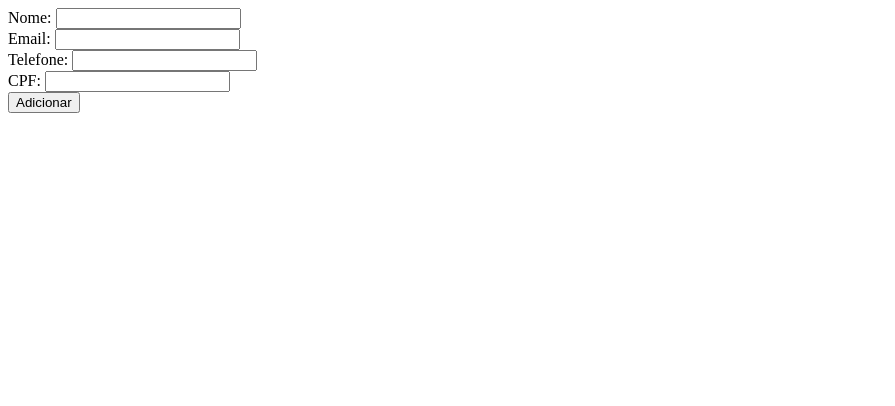
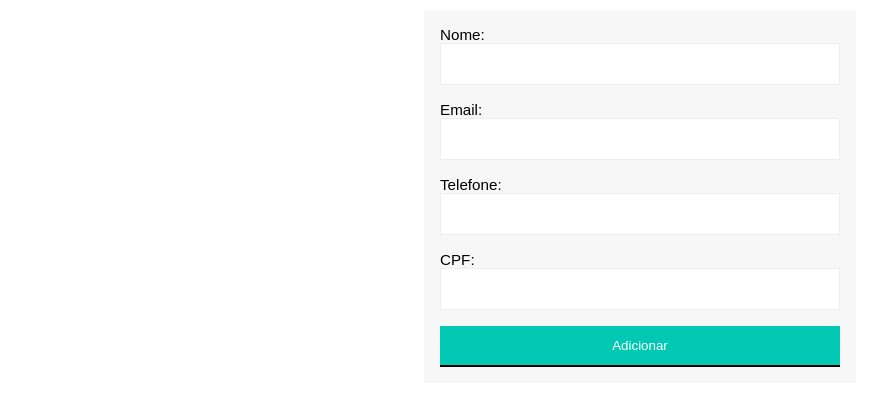
Before and after one commit to ricmeira/UserFormES6, a website: page index.html in a window 1280 px wide. Shown: the whole page, without its empty margins (0-895 px from the left). Drawn offline with nearby package versions, Linux system fonts and the light colour scheme; files that its build step writes are made by us from their sources; no server answers.

Commit message:
some scss(not the most beautfull)

```diff
--- a/index.html
+++ b/index.html
@@ -3,33 +3,37 @@
     <head>
         <meta charset="UTF-8">
         <title>EasyInvest Test</title>
+
+        <link rel="stylesheet" type="text/css" href="css/main.css">
     </head>
 
     <body class="container">
 
-        <form class="form" onsubmit="userController.addUser(event)">
+        <div class="form-container">
+            <form onsubmit="userController.addUser(event)">
                 <div class="form-group">
                     <label for="name">Nome:</label>
-                <input id="name" type="text" class="form-control" required/>
+                    <input id="name" type="text" class="form-control"/>
                 </div>
 
                 <div class="form-group">
                     <label for="email">Email:</label>
-                <input id="email" type="text" class="form-control" required/>
+                    <input id="email" type="email" class="form-control"/>
                 </div>
 
                 <div class="form-group">
                     <label for="phone">Telefone:</label>
-                <input id="phone" type="text" class="form-control" required/>
+                    <input id="phone" type="text" class="form-control"/>
                 </div>
 
                 <div class="form-group">
                     <label for="cpf">CPF:</label>
-                <input id="cpf" type="text" class="form-control" required/>
+                    <input id="cpf" type="text" class="form-control"/>
                 </div>
 
-            <button class="btn btn-primary" type="submit">Adicionar</button>
+                <button type="submit">Adicionar</button>
             </form>
+        </div>
 
         <div id="usersListView"></div>
 
--- a/js/app/views/UserView.js
+++ b/js/app/views/UserView.js
@@ -8,7 +8,7 @@ class UserView extends View {
     template(model) {
 
         return `
-        <table class="table table-hover table-bordered">
+        <table class="userTable">
 
             <thead>
                 <tr>
--- /dev/null
+++ b/scss/main.scss
@@ -0,0 +1,90 @@
+$app-primary-color: #00c8b3;
+$button-font-color: #00c8b3;
+$input-border: #efeeed;
+$input-without-focus: #efeeed;
+$input-with-focus: #333333;
+$input-invalid: #eb4a46;
+
+.form-container{
+    font: 95% Arial, Helvetica, sans-serif;
+    max-width: 400px;
+    margin: 10px auto;
+    padding: 16px;
+    background: #F7F7F7;
+}
+
+.userTable{
+    margin:auto;
+    padding: 8px;
+    width: 80%;
+}
+
+table {
+    border-collapse: collapse;
+    width: 80%;
+}
+
+table, th, td {
+    border: 1px solid black;
+}
+
+th, td {
+    border-bottom: 1px solid #ddd;
+}
+
+td{
+    text-align: center;
+}
+
+tr:hover {
+    background-color: #f5f5f5;
+}
+
+th {
+    background-color: $app-primary-color;
+    color: white;
+}
+
+button{
+    box-sizing: border-box;
+    -webkit-box-sizing: border-box;
+    -moz-box-sizing: border-box;
+    width: 100%;
+    padding: 3%;
+    background: $app-primary-color;
+    border-top-style: none;
+    border-right-style: none;
+    border-left-style: none;
+    color: #ffffff;
+}
+
+button:hover {
+   opacity: 0.7;
+}
+
+input{
+    -webkit-transition: all 0.30s ease-in-out;
+    -moz-transition: all 0.30s ease-in-out;
+    -ms-transition: all 0.30s ease-in-out;
+    -o-transition: all 0.30s ease-in-out;
+    outline: none;
+    box-sizing: border-box;
+    -webkit-box-sizing: border-box;
+    -moz-box-sizing: border-box;
+    width: 100%;
+    background: #fff;
+    margin-bottom: 4%;
+    border: 1px solid $input-border;
+    padding: 3%;
+    color: #555;
+    font: 95% Arial, Helvetica, sans-serif;
+}
+
+input:focus {
+     color:$input-with-focus
+}
+
+input:invalid {
+    border: 1px solid $input-invalid;
+    color: $input-invalid;
+}
```
Also changed, not shown: package.json (+7 -3 lines), 2 other files. Lines whose indentation alone changed are shown as unchanged.
